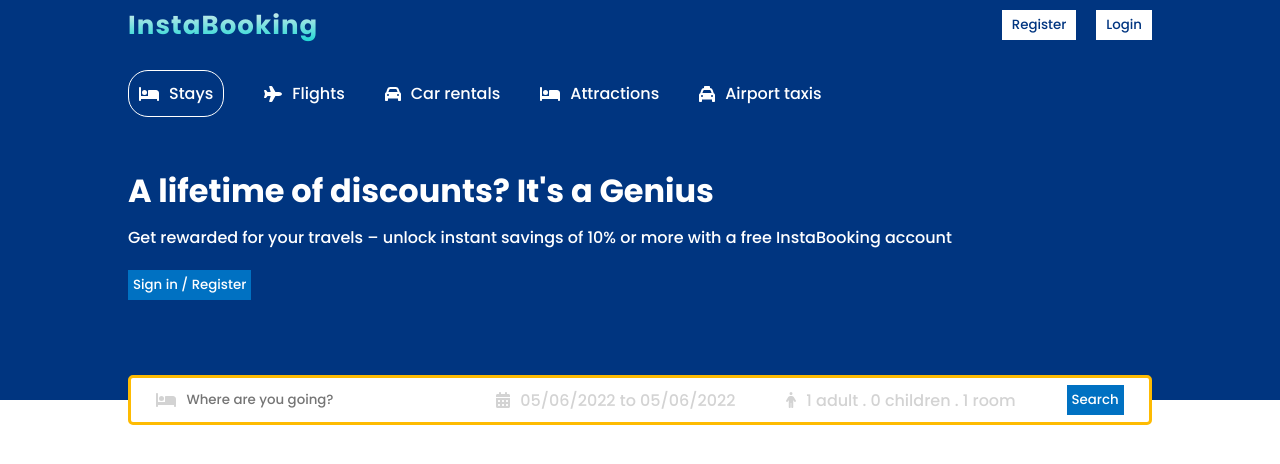
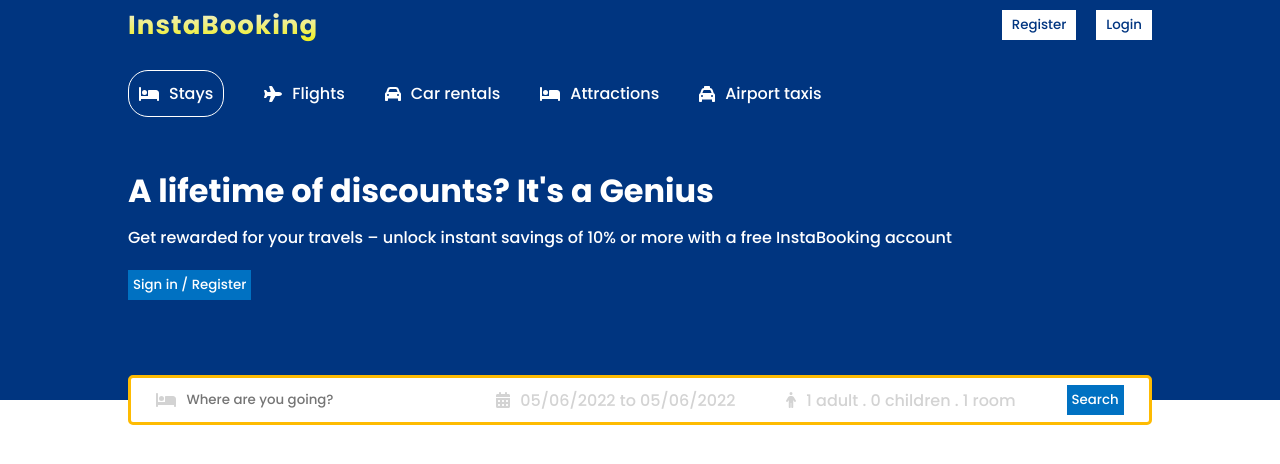
Before and after one commit to Priyatham-Reddy7/booking-app, a React (Vite) app: page / in a window 1280 px wide. Shown: the top 464 px of the page. Built offline with nearby package versions, Linux system fonts and the light colour scheme; the HTML template or start-up script is replaced by a standard one.

Commit message:
Update Logo

```diff
--- a/src/components/navbar/navbar.css
+++ b/src/components/navbar/navbar.css
@@ -21,7 +21,7 @@
     color: #fff;
     font-size: 26px;
     letter-spacing: 1.1px;
-    background: -webkit-linear-gradient(#eee, rgb(10, 213, 210));
+    background: -webkit-linear-gradient(#eee, rgb(240, 240, 8));
     -webkit-background-clip: text;
     -webkit-text-fill-color: transparent;
 }
```
